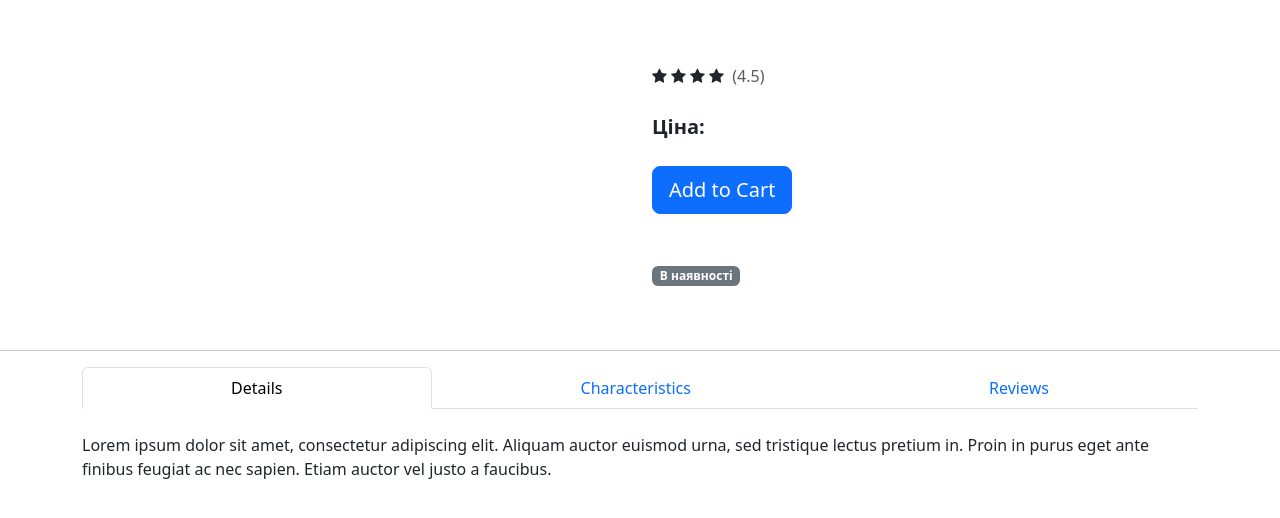
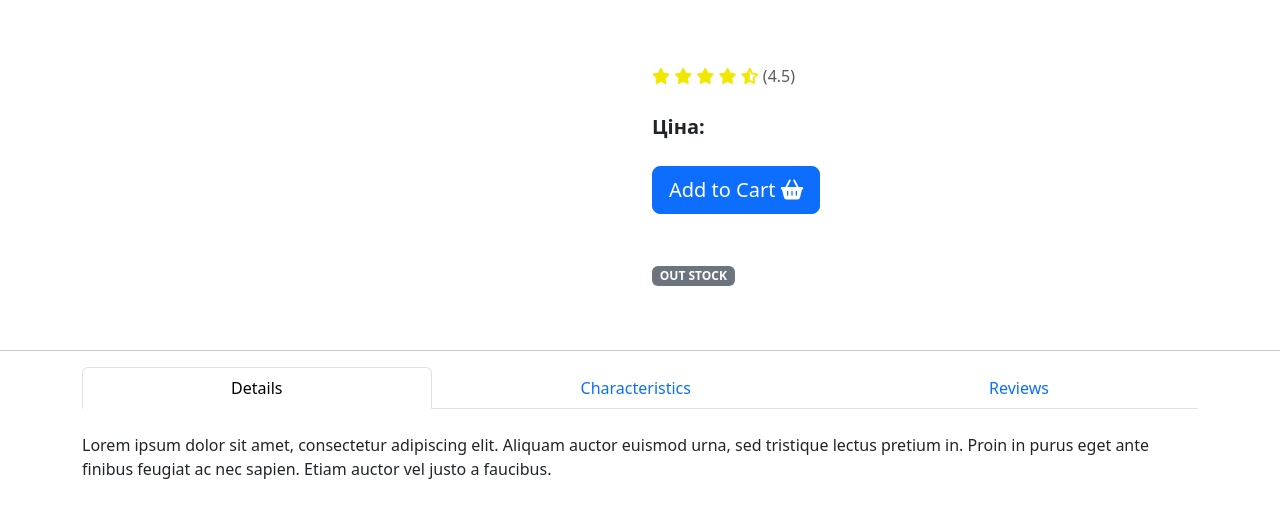
Before and after one commit to SyhinAndrii/PedalPower, a Django app: template story/templates/story/products/product_page.html in a window 1280 px wide. Shown: the part 96-614 px from the top of the page. Run offline with Django 4.2, Linux system fonts and the light colour scheme; the template is opened without the code that fills it, so the values that code supplies are empty; some libraries are stand-ins or nearby versions.

Commit message:
basket and stars icons

```diff
--- a/static/style.css
+++ b/static/style.css
@@ -76,3 +76,25 @@ a {
 .product_item_image{
     width: 100%;
 }
+
+span.badge{
+    font-size: 100%;
+    position: absolute;
+    right: 30px;
+    top: 10px;
+}
+
+
+.product_photo{
+    position: relative;
+}
+
+
+
+/*stars styles*/
+i.fa-star, i.fa-star-half-alt {
+    color: #f0e800;
+}
+i.fa-basket-shopping {
+    color: white;
+}
--- a/story/templates/story/inc/product_detail_review.html
+++ b/story/templates/story/inc/product_detail_review.html
@@ -1,29 +1,33 @@
 <div class="container my-5">
     <div class="row">
-        <div class="col-md-6">
+        <div class="product_photo col-md-6">
+            {% if product.trending %}
+            <span class="badge bg-danger ">Trending</span>
+            {% endif %}
+
             <img src="{{ product.product_image.url }}" alt="{{ product.name }}" class="w-100">
         </div>
         <div class="info_product_wrapper col-md-6 ">
             <h2 class="mb-3">{{ product.name }}</h2>
-            <div class="mb-4">
-                <span class="mr-2"><i class="fa fa-star"></i></span>
-                <span class="mr-2"><i class="fa fa-star"></i></span>
-                <span class="mr-2"><i class="fa fa-star"></i></span>
-                <span class="mr-2"><i class="fa fa-star"></i></span>
-                <span><i class="fa fa-star-half-alt"></i></span>
+            <div class=" stars mb-4">
+                <span class="mr-2"><i class="fa-solid fa-star"></i></span>
+                <span class="mr-2"><i class="fa-solid fa-star"></i></span>
+                <span class="mr-2"><i class="fa-solid fa-star"></i></span>
+                <span class="mr-2"><i class="fa-solid fa-star"></i></span>
+                <span><i class="fa-solid fa-star-half-alt"></i></span>
                 <span class="ml-2 text-muted">(4.5)</span>
             </div>
             <span class="price_title">Ціна:</span>
             <span class="selling-price">{{ product.selling_price }}</span>
             <span class="original-price">{{ product.original_price }}</span>
 
-
-            <button class="btn btn-primary btn-lg d-block mt-4">Add to Cart</button>
+            <button class="btn btn-primary btn-lg d-block mt-4">Add to Cart <span><i
+                    class="fa-solid fa-basket-shopping"></i></span></button>
             <div class="in_stock mt-5 ">
                 {% if product.in_stock %}
-                    <p class="badge bg-success">В наявності</p>
+                    <p class="badge bg-success">IN STOCK</p>
                 {% else %}
-                    <p class="badge bg-secondary">В наявності</p>
+                    <p class="badge bg-secondary">OUT STOCK</p>
                 {% endif %}
             </div>
 
--- a/story/templates/story/inc/scripts.html
+++ b/story/templates/story/inc/scripts.html
@@ -3,3 +3,4 @@
 <script src="https://cdn.jsdelivr.net/npm/bootstrap@5.3.0-alpha1/dist/js/bootstrap.bundle.min.js"
         integrity="sha384-w76AqPfDkMBDXo30jS1Sgez6pr3x5MlQ1ZAGC+nuZB+EYdgRZgiwxhTBTkF7CXvN"
         crossorigin="anonymous"></script>
+<script src="https://kit.fontawesome.com/054358bb37.js" crossorigin="anonymous"></script>
--- a/story/templates/story/layouts/main.html
+++ b/story/templates/story/layouts/main.html
@@ -8,7 +8,7 @@
     <meta http-equiv="X-UA-Compatible" content="ie=edge">
     <link href="https://cdn.jsdelivr.net/npm/bootstrap@5.3.0-alpha1/dist/css/bootstrap.min.css" rel="stylesheet"
           integrity="sha384-GLhlTQ8iRABdZLl6O3oVMWSktQOp6b7In1Zl3/Jr59b6EGGoI1aFkw7cmDA6j6gD" crossorigin="anonymous">
-    <link rel="stylesheet" href="https://cdnjs.cloudflare.com/ajax/libs/font-awesome/4.7.0/css/font-awesome.min.css">
+{#    <link rel="stylesheet" href="https://cdnjs.cloudflare.com/ajax/libs/font-awesome/4.7.0/css/font-awesome.min.css">#}
 
     <link rel="stylesheet" href="{% static 'style.css' %}">
 
```
